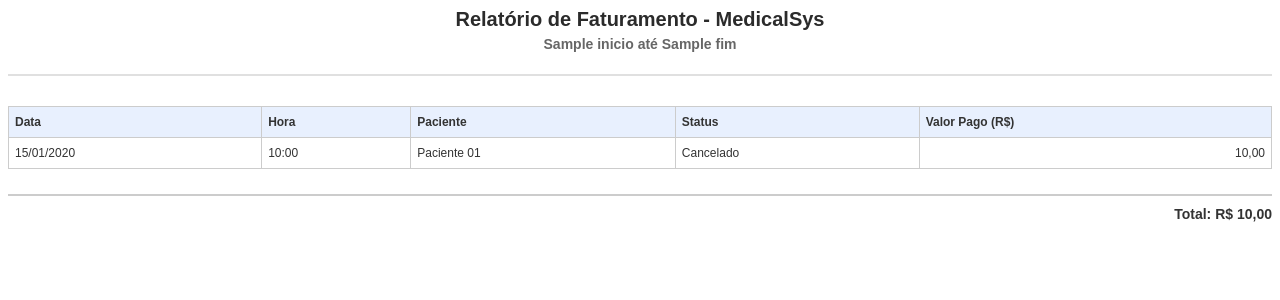
After one commit to gbrlbarreto/ProjetoMedicalSys_Django, a Django app: template faturamentos/templates/pdf_template.html in a window 1280 px wide. The commit adds this page. Shown: the top 300 px of the page. Run offline with Django 4.2, Linux system fonts and the light colour scheme; data comes from the database, SQL or seed files in the repository; tables that the repository leaves empty hold one stand-in row (values such as "Sample post"); the template is opened without the code that fills it: values that come from a table or form of the project are taken from there, most other values are stand-ins (such as "Sample title", 1, 10 or a date in 2020); parts of the project's set-up code (start-up, migrations or seed data) failed here and were passed over.

Commit message:
feat: adicionando exportação pdf/csv

```diff
--- a/faturamentos/templates/faturamentos.html
+++ b/faturamentos/templates/faturamentos.html
@@ -24,6 +24,12 @@
 
     <!-- Botões de ação -->
     <div class="agendamento-actions text-center mt-4 mb-3">
+        <a href="{% url 'exportar_pdf' %}?filtro={{ filtro }}&data_inicial={{ data_inicial }}&data_final={{ data_final }}" class="btn btn-warning btn-sm text-dark">
+            <i class="bi bi-file-earmark-pdf"></i> Exportar PDF
+        </a>
+        <a href="{% url 'exportar_csv' %}?filtro={{ filtro }}&data_inicial={{ data_inicial }}&data_final={{ data_final }}" class="btn btn-success btn-sm">
+            <i class="bi bi-file-earmark-spreadsheet"></i> Exportar CSV
+        </a>
         <a href="{% url 'home' %}" class="btn btn-secondary btn-sm">
             <i class="bi bi-arrow-left-circle"></i> Voltar
         </a>
--- /dev/null
+++ b/faturamentos/templates/pdf_template.html
@@ -0,0 +1,131 @@
+<!DOCTYPE html>
+<html lang="pt-BR" xmlns:pdf="http://xhtml2pdf.sf.net">
+<head>
+    <meta charset="UTF-8">
+    <style>
+        @page {
+            size: A4;
+            margin: 2cm 2cm 3.5cm 2cm;
+        }
+
+        body {
+            font-family: Arial, sans-serif;
+            font-size: 12px;
+            color: #333;
+        }
+
+        header {
+            text-align: center;
+            margin-bottom: 30px;
+            border-bottom: 2px solid #e0e0e0;
+            padding-bottom: 10px;
+        }
+
+        h1 {
+            font-size: 20px;
+            margin: 0;
+            font-weight: bold;
+            color: #2b2b2b;
+        }
+
+        h2 {
+            font-size: 14px;
+            margin-top: 5px;
+            color: #666;
+        }
+
+        table {
+            width: 100%;
+            border-collapse: collapse;
+            margin-top: 10px;
+        }
+
+        thead {
+            display: table-header-group;
+        }
+
+        tbody {
+            display: table-row-group;
+        }
+
+        tr {
+            page-break-inside: avoid;
+            page-break-after: auto;
+        }
+
+        th, td {
+            border: 1px solid #ccc;
+            padding: 8px 6px;
+            text-align: left;
+        }
+
+        th {
+            background-color: #e8f0fe;
+            font-weight: bold;
+            color: #333;
+        }
+
+        tr:nth-child(even) {
+            background-color: #f9f9f9;
+        }
+
+        td:last-child {
+            text-align: right;
+        }
+
+        .total {
+            margin-top: 25px;
+            text-align: right;
+            font-size: 14px;
+            font-weight: bold;
+            border-top: 2px solid #ccc;
+            padding-top: 10px;
+        }
+
+        .footer {
+            text-align: center;
+            font-size: 10px;
+            color: #777;
+        }
+
+
+    </style>
+</head>
+<body>
+
+    <header>
+        <h1>Relatório de Faturamento - MedicalSys</h1>
+        <h2>{{ inicio }} até {{ fim }}</h2>
+    </header>
+
+    <table>
+        <thead>
+            <tr>
+                <th>Data</th>
+                <th>Hora</th>
+                <th>Paciente</th>
+                <th>Status</th>
+                <th>Valor Pago (R$)</th>
+            </tr>
+        </thead>
+        <tbody>
+            {% for ag in agendamentos %}
+            <tr>
+                <td>{{ ag.data|date:"d/m/Y" }}</td>
+                <td>{{ ag.hora|time:"H:i" }}</td>
+                <td>{{ ag.paciente.nome }}</td>
+                <td>{{ ag.status }}</td>
+                <td>{{ ag.valor_pago|floatformat:2 }}</td>
+            </tr>
+            {% empty %}
+            <tr>
+                <td colspan="5" style="text-align: center;">Nenhum agendamento encontrado.</td>
+            </tr>
+            {% endfor %}
+        </tbody>
+    </table>
+
+    <p class="total">Total: R$ {{ total|floatformat:2 }}</p>
+
+</body>
+</html>
--- a/faturamentos/urls.py
+++ b/faturamentos/urls.py
@@ -3,4 +3,6 @@
 
 urlpatterns = [
     path('', views.faturamento_view, name='faturamentos'),
+    path('exportar-csv/', views.exportar_csv, name='exportar_csv'),
+    path('exportar-pdf/', views.exportar_pdf, name='exportar_pdf'),
 ]
```
Also changed, not shown: faturamentos/views.py (+107 -1 lines).
